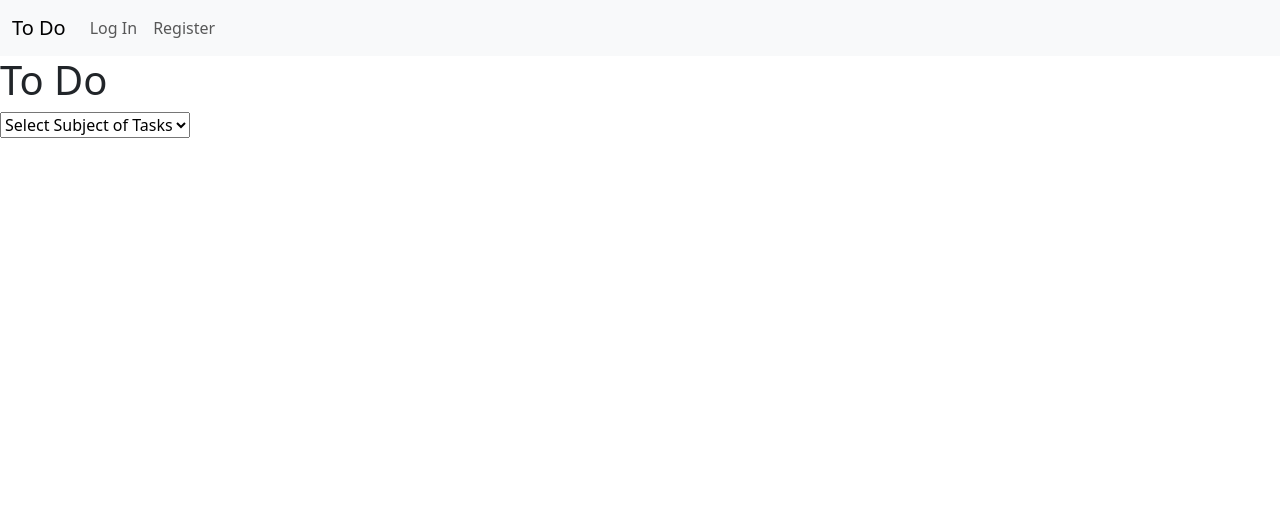
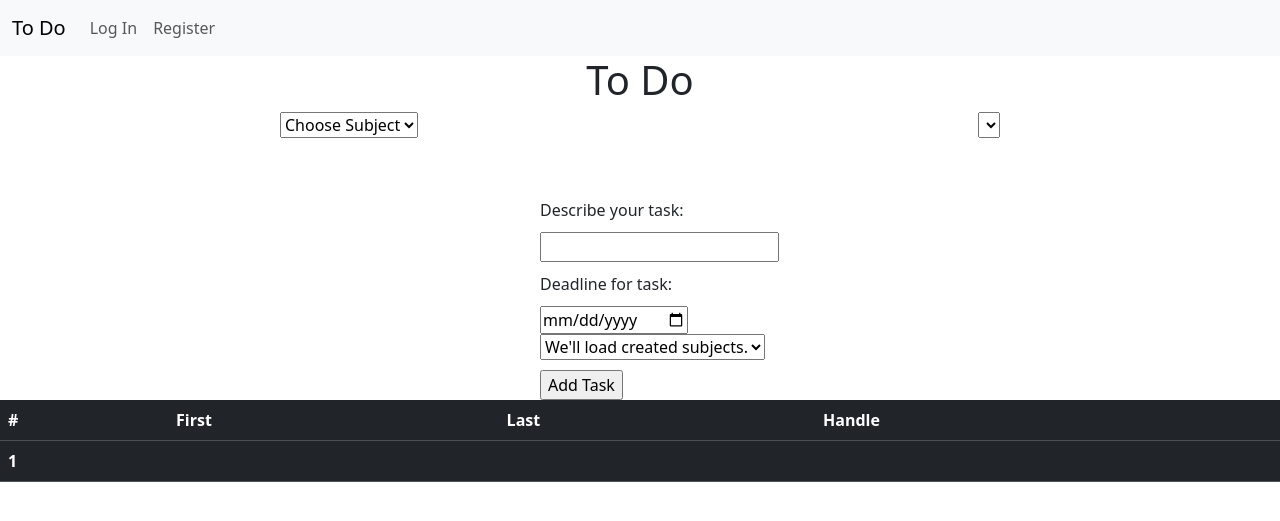
Before and after one commit to angustaylor1/todo-site, a Flask app: page / in a window 1280 px wide. Shown: the top 521 px of the page. Run offline with Flask 3, Linux system fonts and the light colour scheme; lists and menus that the app fills with data are empty.

Commit message:
added form and table to index

```diff
--- a/templates/index.html
+++ b/templates/index.html
@@ -3,14 +3,78 @@
 {% block head %}
 
 <title>Todo Site</title>
+<style>
+
+    .top-header {
+        text-align: center;
+    }
+
+    .form-container {
+        display: flex;
+        flex-direction: column;
+        justify-content: center;
+        align-items: center;
+        margin-top: 50px;
+        margin-left:auto;
+        margin-right: auto;
+        flex-wrap: wrap;
+        width: 200px;
+    }
+
+    label, input {
+        margin-top: 10px;
+    }
+    .select-container {
+        display: flex;
+        justify-content: space-around;
+    }
+</style>
 
 {% endblock%}
 
 
 {% block body %}
-<h1>To Do</h1>
+<h1 class="top-header">To Do</h1>
 
-<select>
-    <option selected disabled>Select Subject of Tasks</option>
-</select>
+<div class="select-container">
+    <select>
+        <option selected disabled>Choose Subject</option>
+    </select>
+    <select>
+        <option></option>
+    </select>
+</div>
+
+<div class="form-container">
+    <form>
+        <label for="description">Describe your task:</label>
+        <input type="text" id="description">
+        <label for="deadline">Deadline for task:</label>
+        <input type="date" id="deadline">
+        <select>
+            <option selected disabled>We'll load created subjects. </option>
+        </select>
+        <input type="submit" value="Add Task">
+    </form>
+</div>
+<div class="table-container">
+<table class="table table-dark">
+  <thead>
+    <tr>
+      <th scope="col">#</th>
+      <th scope="col">First</th>
+      <th scope="col">Last</th>
+      <th scope="col">Handle</th>
+    </tr>
+  </thead>
+  <tbody>
+    <tr>
+      <th scope="row">1</th>
+      <td></td>
+      <td></td>
+      <td></td>
+    </tr>
+  </tbody>
+</table>
+</div>
 {% endblock %}
```
